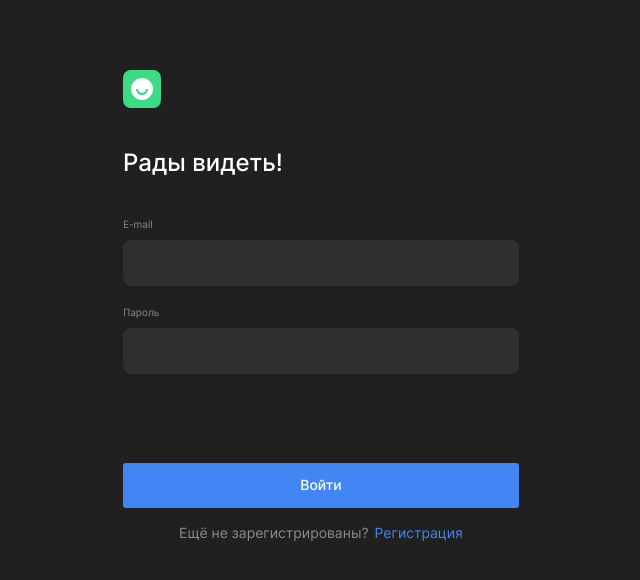
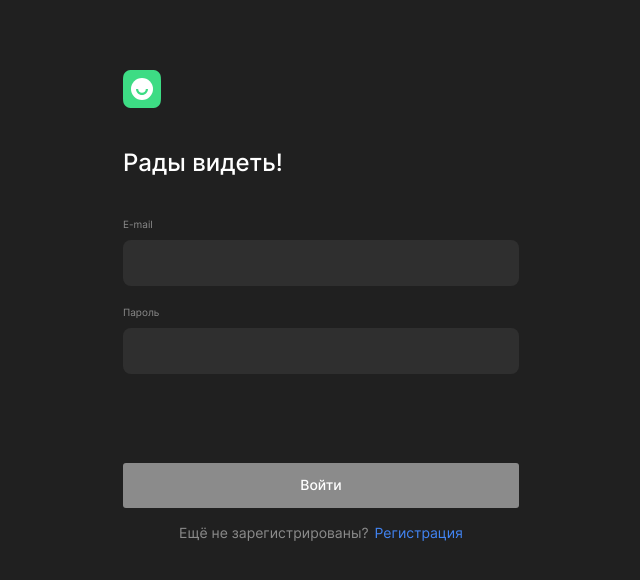
Before and after one commit to SKom2/movies-explorer-frontend, a React (Create React App) app: page /signin in a window 1280 px wide. Shown: the top 580 px of the page, without its empty margins (319-959 px from the left). Built offline with nearby package versions, Linux system fonts and the light colour scheme.

Commit message:
error messages for forms + disabled submit btn

```diff
--- a/src/components/App/App.js
+++ b/src/components/App/App.js
@@ -15,7 +15,7 @@ import MoviesApi from "../../utils/MoviesApi";
 import {SavedMoviesContext} from "../../contexts/SavedMoviesContext";
 import {MoviesContext} from "../../contexts/MoviesContext";
 import * as moviesConstants from "../../utils/constants";
-import ProtectedRoute from "../../utils/ProtectedRoute";
+import ProtectedRoute from "../ProtectedRoute/ProtectedRoute";
 import ProfileUpdate from "../Authorization/ProfileUpdate/ProfileUpdate";
 
 function App() {
@@ -38,7 +38,6 @@ function App() {
     const [maxMoviesToShow, setMaxMoviesToShow] = useState(moviesConstants.maxMoviesToShowDesktop);
     const screenWidth = window.innerWidth;
     const [attentionMessage, setAttentionMessage] = useState('')
-    const [isEditing, setIsEditing] = useState(false)
     const [moviesForAutocomplete, setMoviesForAutocomplete] = useState([])
 
     useEffect(() => {
@@ -127,7 +126,14 @@ function App() {
                   .then((res) => {
                     login(values, isValid)
                })
-               .catch((err) => console.log(err))
+               .catch((err) => {
+                   if (err.message.includes("409")){
+                       setAttentionMessage("Пользователь с таким Email уже существует!");
+                   } else {
+                       setAttentionMessage("При регистрации пользователя произошла ошибка!");
+                   }
+                   console.log(err)
+               })
        }
     }
 
@@ -139,7 +145,10 @@ function App() {
                         setIsLoggedIn(true)
                         navigate("/movies", { replace: true });
                 })
-                .catch((err) => console.log(err))
+                .catch((err) => {
+                    setAttentionMessage("Неправильный логин или пароль.");
+                    console.log(err)
+                })
         }
     }
 
@@ -148,6 +157,7 @@ function App() {
       localStorage.removeItem('moviesData');
       localStorage.removeItem('savedMoviesData');
       setIsLoggedIn(false);
+      setAttentionMessage('')
       setUserData({
           name: '',
           email: ''
@@ -163,7 +173,7 @@ function App() {
                 setSavedMovies(updatedSavedMovies);
             })
             .catch((err) => {
-                console.log(`Error deleting movie with ID ${id}: ${err}`);
+                console.log(`Ошибка удаления фильма: ${err}`);
             });
     }
 
@@ -183,7 +193,7 @@ function App() {
                     setAllSavedMovies(updatedSavedMovies)
                     setSavedMovies(updatedSavedMovies)
                 })
-                .catch((err) => console.log(`Error adding movie: ${err}`));
+                .catch((err) => console.log(`Ошибка сохранения фильма: ${err}`));
         }
     }
 
@@ -217,7 +227,6 @@ function App() {
             mainApi.updateUser(values)
                 .then((updateUser) => {
                     setUserData(updateUser)
-                    setIsEditing(false)
                     setAttentionMessage('Данные успешно обновлены')
                     navigate("/profile", { replace: true });
                 })
@@ -225,7 +234,7 @@ function App() {
                     if (err.message.includes("409")){
                         setAttentionMessage("Пользователь с таким Email уже существует!");
                     } else {
-                        setAttentionMessage("При регистрации пользователя произошла ошибка!");
+                        setAttentionMessage("При обновлении пользователя произошла ошибка!");
                     }
                     console.log(`Ошибка обновления данных пользователя: ${err}`)
                 })
@@ -310,13 +319,13 @@ function App() {
                                 element=
                                     {<ProtectedRoute
                                         element={Profile}
-                                        setIsEditing={setIsEditing}
                                         isLoggedIn={isLoggedIn}
                                         isMenuOpened={isMenuOpened}
                                         onMenuIconClick={handleMenuIconClick}
                                         isDesktop={isDesktop}
                                         signOut={signOut}
                                         setAttentionMessage={setAttentionMessage}
+                                        attentionMessage={attentionMessage}
                                     />}
                             />
                             <Route
@@ -324,7 +333,6 @@ function App() {
                                 element=
                                     {<ProtectedRoute
                                         element={ProfileUpdate}
-                                        setIsEditing={setIsEditing}
                                         isLoggedIn={isLoggedIn}
                                         isMenuOpened={isMenuOpened}
                                         onMenuIconClick={handleMenuIconClick}
@@ -341,11 +349,19 @@ function App() {
                      )}
                         <Route
                             path="/signup"
-                            element={<Register register={registration} />}
+                            element={<Register
+                                register={registration}
+                                setAttentionMessage={setAttentionMessage}
+                                attentionMessage={attentionMessage}
+                            />}
                         />
                         <Route
                             path="/signin"
-                            element={<Login login={login} />}
+                            element={<Login
+                                login={login}
+                                setAttentionMessage={setAttentionMessage}
+                                attentionMessage={attentionMessage}
+                            />}
                         />
                         <Route
                             path="*"
--- a/src/components/Authorization/AuthorizationForm/AuthorizationForm.js
+++ b/src/components/Authorization/AuthorizationForm/AuthorizationForm.js
@@ -12,8 +12,9 @@ export default function AuthorizationForm(props) {
             </div>
             <form className={styles.form} onSubmit={props.onSubmit} noValidate>
                 {props.children}
-                <button type='submit' className={styles.submitBtn}>{props.button}</button>
-                <p className={styles.reminder}>{props.reminder}<Link className={styles.link} to={props.path}>{props.reminderLink}</Link></p>
+                <p className={styles.attentionMessageError}>{props.attentionMessage}</p>
+                <button type='submit' className={styles.submitBtn} disabled={!props.isValid}>{props.button}</button>
+                <p className={styles.reminder}>{props.reminder}<Link className={styles.link} to={props.path} onClick={() => props.setAttentionMessage('')}>{props.reminderLink}</Link></p>
             </form>
         </div>
     )
--- a/src/components/Authorization/AuthorizationForm/AuthorizationForm.module.css
+++ b/src/components/Authorization/AuthorizationForm/AuthorizationForm.module.css
@@ -1,3 +1,14 @@
+.attentionMessageError{
+    padding: 0;
+    margin: 39px 0 0;
+    text-align: center;
+    color: #EE3465;
+    font-weight: 400;
+    font-size: 10px;
+    line-height: 12px;
+    min-height: 30px;
+}
+
 .authorization{
     padding: 70px 30px;
     max-width: 396px;
@@ -17,12 +28,7 @@
     color: #FFFFFF;
 }
 
-.authSubmit{
-    padding: 69px 0 0;
-}
-
 .submitBtn{
-    margin-top: 69px;
     padding: 13px 0 15px;
     background-color: #4285F4;
     width: 100%;
@@ -42,6 +48,25 @@
 
 .submitBtn:focus{
     outline: none;
+}
+
+.submitBtn:disabled{
+    padding: 13px 0 15px;
+    background-color: #8B8B8B;
+    width: 100%;
+    color: #FFFFFF;
+    border-radius: 3px;
+    font-weight: 500;
+    font-size: 14px;
+    line-height: 17px;
+    border: none;
+    transition: none;
+    cursor: initial;
+    box-shadow: none;
+}
+
+.submitBtn:hover:disabled {
+    opacity: initial;
 }
 
 .reminder{
@@ -81,8 +106,10 @@
     .greetings{
         margin-top: 47px;
     }
+    .attentionMessageError{
+        margin-top: 157px;
+    }
     .submitBtn{
-        margin-top: 157px;
         font-size: 12px;
         line-height: 15px;
         padding: 17px 0 15px;
--- a/src/components/Authorization/Login/Login.js
+++ b/src/components/Authorization/Login/Login.js
@@ -2,9 +2,10 @@ import styles from '../Register/Register.module.css'
 import {useForm} from "../../../hooks/useForm";
 import AuthorizationForm from "../AuthorizationForm/AuthorizationForm";
 import Input from "../Input/Input";
+import {useEffect} from "react";
 
-export default function Login({login}) {
-    const {values, handleChange, errors, isValid} = useForm({
+export default function Login({login, attentionMessage, setAttentionMessage}) {
+    const {values, handleChange, errors, isValid, setIsValid} = useForm({
         email: '',
         password: ''
     });
@@ -20,10 +21,13 @@ export default function Login({login}) {
             button='Войти'
             onSubmit={handleSubmit}
             name="login"
-            isvalid={isValid}
+            isValid={isValid}
+            setIsValid={setIsValid}
             path='/signup'
             reminder='Ещё не зарегистрированы?'
             reminderLink='Регистрация'
+            attentionMessage={attentionMessage}
+            setAttentionMessage={setAttentionMessage}
         >
             <Input
                 type="email"
--- a/src/components/Authorization/Profile/Profile.js
+++ b/src/components/Authorization/Profile/Profile.js
@@ -10,6 +10,7 @@ export default function Profile(props) {
     useEffect(() => {
         if (props.attentionMessage !== 'Данные успешно обновлены')
         props.setAttentionMessage('')
+        console.log(props.attentionMessage)
     })
 
     return(
@@ -34,7 +35,6 @@ export default function Profile(props) {
                         <div className={styles.linkContainer}>
                             <p className={styles.attentionMessage}>{props.attentionMessage}</p>
                             <Link to='/profile-update' className={styles.edit} onClick={() => {
-                                props.setIsEditing(true)
                                 props.setAttentionMessage('')
                             }}>Редактировать</Link>
                             <Link to='/signin' className={styles.exitProfile} onClick={props.signOut}>{'Выйти из аккаунта'}</Link>
--- a/src/components/Authorization/ProfileUpdate/ProfileUpdate.module.css
+++ b/src/components/Authorization/ProfileUpdate/ProfileUpdate.module.css
@@ -49,7 +49,7 @@
     cursor: pointer;
 }
 
-*:disabled{
+.saveBtn:disabled{
     color: #EE3465;
     transition: none;
     cursor: initial;
```
Also changed, not shown: src/components/Authorization/Register/Register.js (+5 -2 lines), src/components/ProtectedRoute/ProtectedRoute.js (renamed from src/utils/ProtectedRoute.js).
